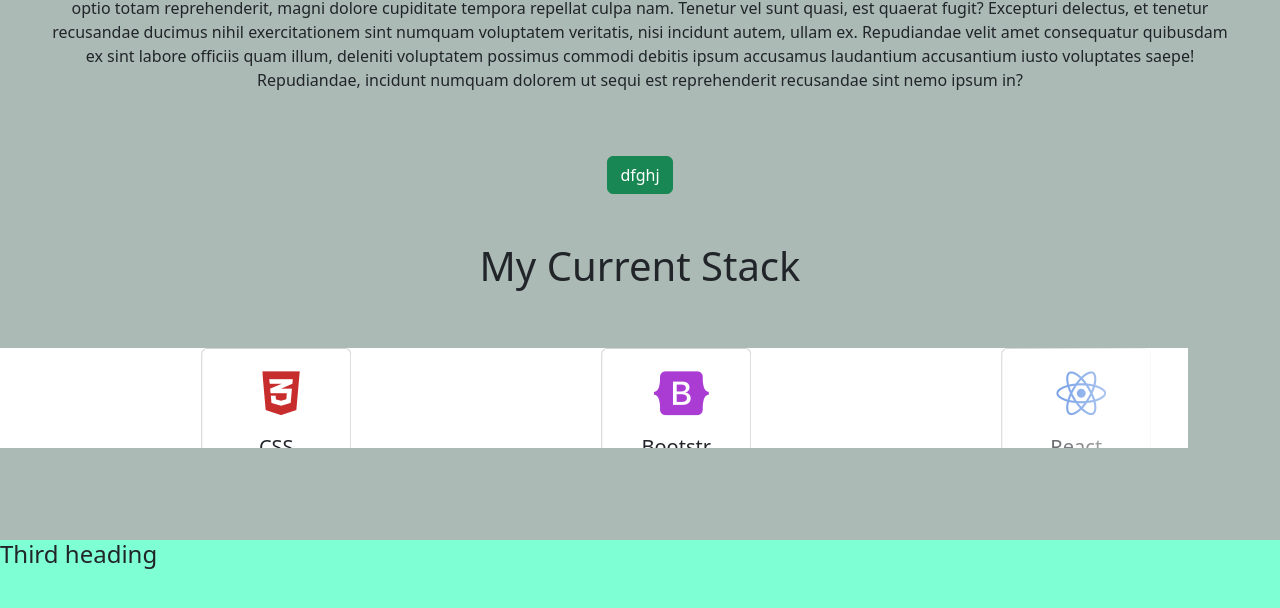
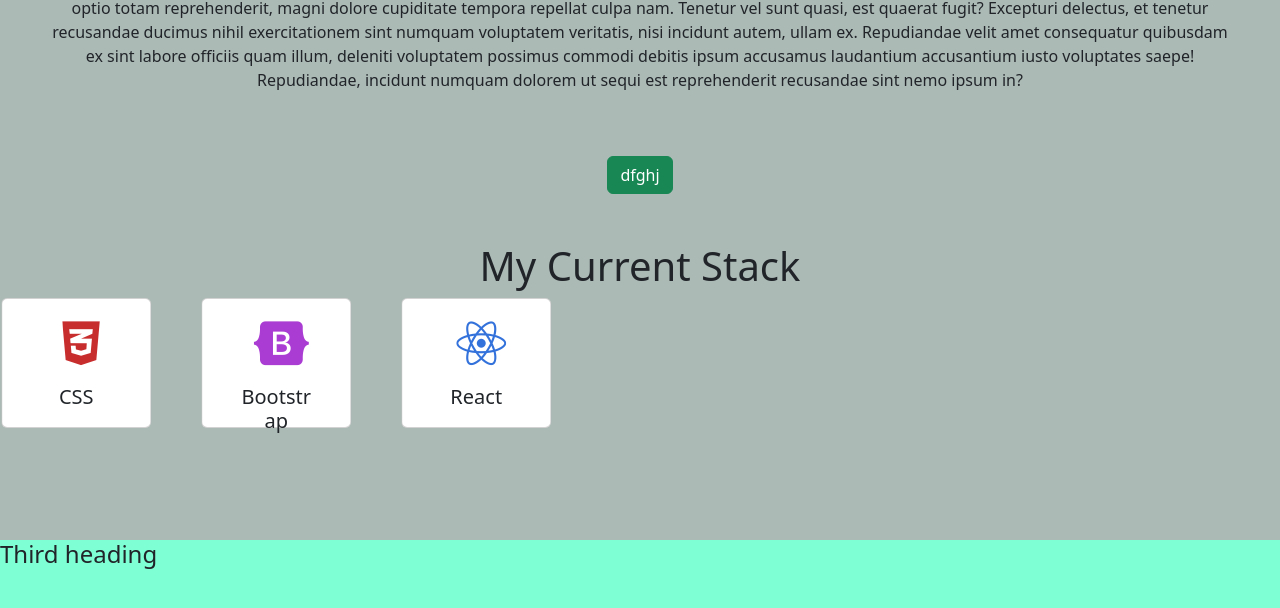
Before and after one commit to AdamDono/vice-profile, an Angular app: page / in a window 1280 px wide. Shown: the part 1387-1995 px from the top of the page. Built offline with nearby package versions, Linux system fonts and the light colour scheme.

Commit message:
edit to slider

```diff
--- a/src/app/scroll-feature/scroll-feature.component.scss
+++ b/src/app/scroll-feature/scroll-feature.component.scss
@@ -193,7 +193,7 @@ margin-left: 100px;
 
 
 @mixin white-gradient {
-  background: linear-gradient(to right,  rgba(255,255,255,1) 0%,rgba(255,255,255,0) 100%);
+
 }
 
 $animationSpeed: 40s;
@@ -206,12 +206,10 @@ $animationSpeed: 40s;
 
 // Styling
 .slider {
-  background: white;
-margin-top: 50px;
-  height: 100px;
+  height: 190px;
   overflow:hidden;
   position: relative;
-  width: 1200px;
+  width: 1700px;
 
   &::before,
   &::after {
@@ -237,11 +235,11 @@ margin-top: 50px;
   .slide-track {
     animation: scroll $animationSpeed linear infinite;
     display: flex;
-    width: calc(250px * 14);
+    width: calc(350px * 14);
   }
 
   .slide {
     height: 50px;
-    width: 400px;
+    width: 200px;
   }
 }
```
